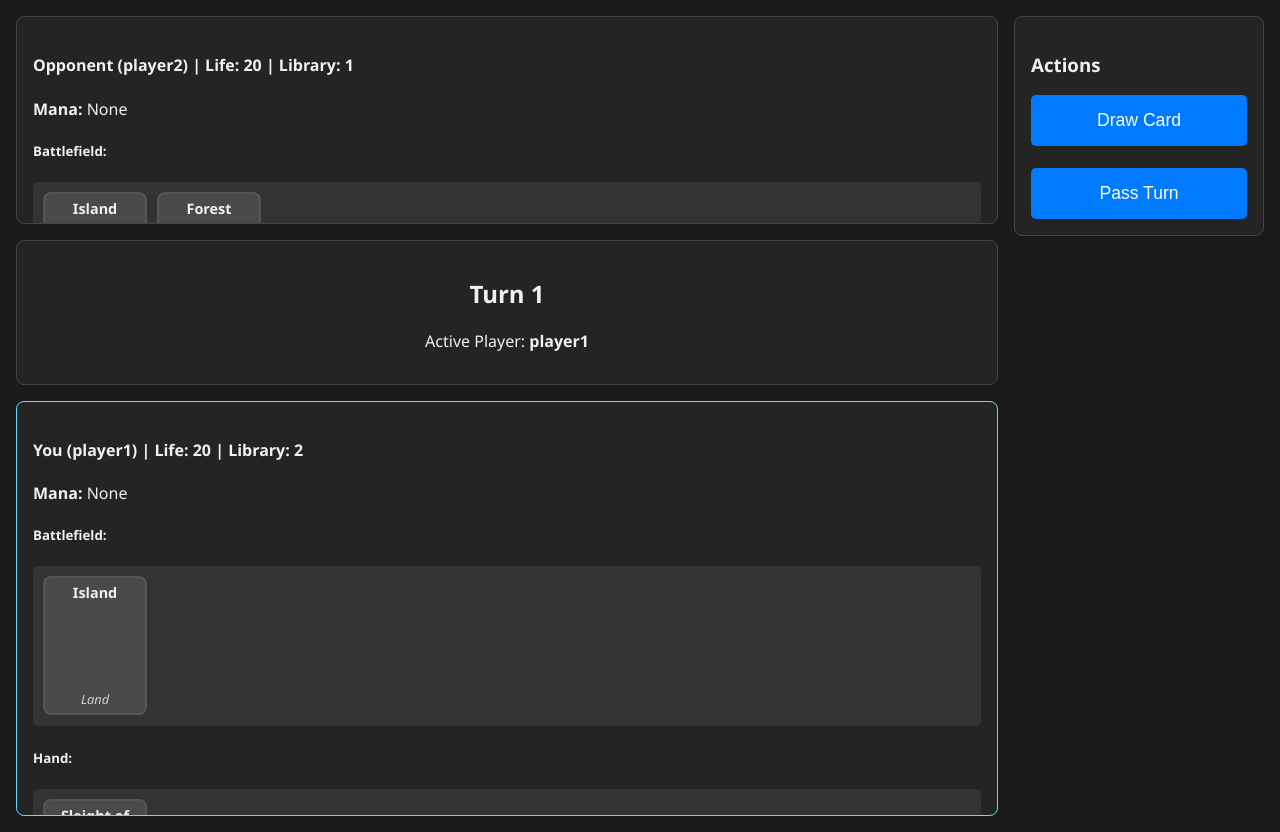
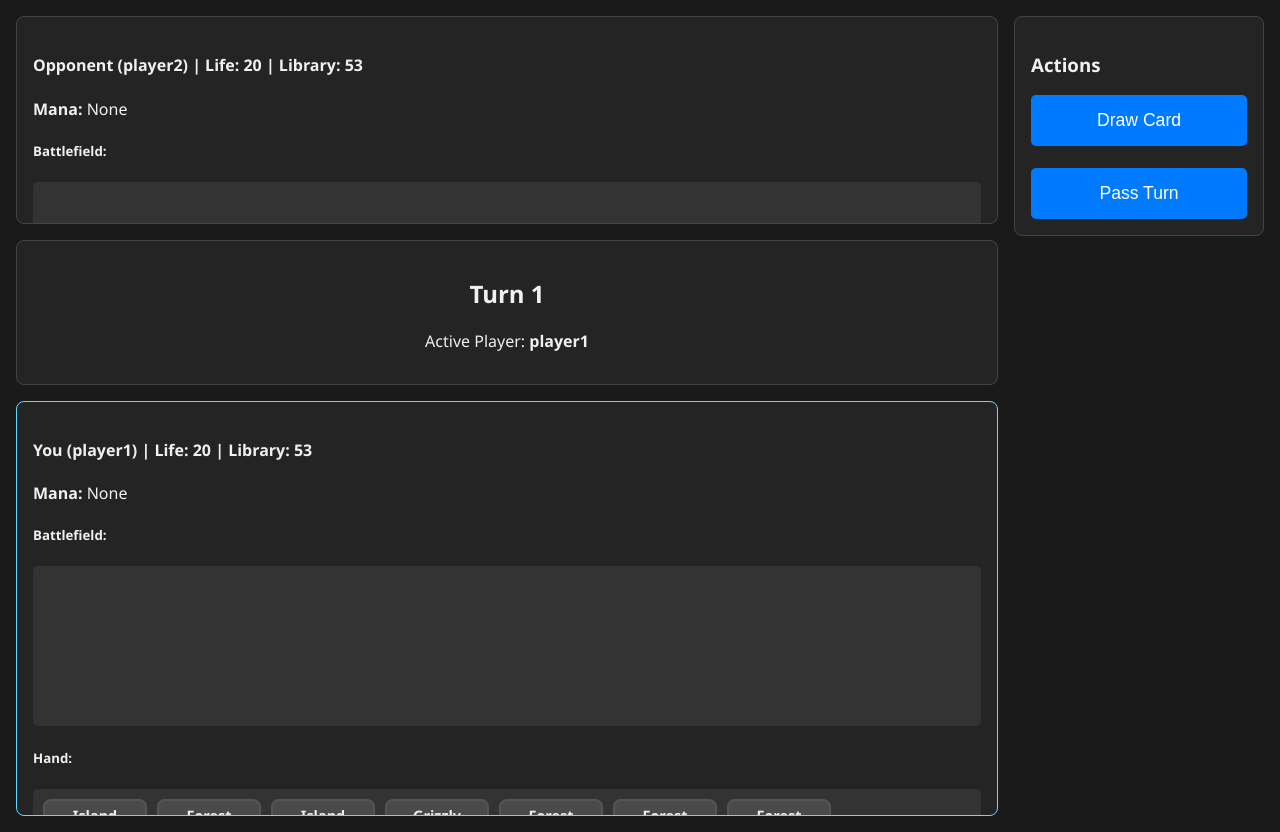
Before and after one commit to justdewit78/mtg-react-app, a React (Vite) app: page / in a window 1280 px wide. Built offline with nearby package versions, Linux system fonts and the light colour scheme.

Commit message:
Update gameStore.js

```diff
--- a/src/gameStore.js
+++ b/src/gameStore.js
@@ -1,41 +1,57 @@
 // src/gameStore.js
 import create from 'zustand';
 
-const initialCards = {
-  'island1': { id: 'island1', name: 'Island', type: 'Land', tapped: false, mana: 'U' },
-  'island2': { id: 'island2', name: 'Island', type: 'Land', tapped: false, mana: 'U' },
-  'forest1': { id: 'forest1', name: 'Forest', type: 'Land', tapped: false, mana: 'G' },
-  'grizzlyBears': { id: 'grizzlyBears', name: 'Grizzly Bears', type: 'Creature', tapped: false, cost: ['G', 'C'] },
-  'merfolkLooter': { id: 'merfolkLooter', name: 'Merfolk Looter', type: 'Creature', tapped: false, cost: ['U', 'C'] },
-  'sleightOfHand': { id: 'sleightOfHand', name: 'Sleight of Hand', type: 'Sorcery', cost: ['U'] },
+// Create a larger pool of cards to draw from
+const createCardPool = () => {
+  let pool = [];
+  for (let i = 0; i < 20; i++) {
+    pool.push({ id: `island${i}`, name: 'Island', type: 'Land', tapped: false, mana: 'U' });
+    pool.push({ id: `forest${i}`, name: 'Forest', type: 'Land', tapped: false, mana: 'G' });
+  }
+  for (let i = 0; i < 10; i++) {
+    pool.push({ id: `grizzlyBears${i}`, name: 'Grizzly Bears', type: 'Creature', tapped: false, cost: ['G', 'C'] });
+    pool.push({ id: `merfolkLooter${i}`, name: 'Merfolk Looter', type: 'Creature', tapped: false, cost: ['U', 'C'] });
+  }
+  return pool;
+};
+
+// Function to set up the initial state for a 4-player game
+const createInitialState = () => {
+  const players = {};
+  const playerIds = ['player1', 'player2', 'player3', 'player4'];
+
+  playerIds.forEach(id => {
+    // For each player, shuffle the deck and draw 7 cards
+    let cardPool = createCardPool();
+    const shuffledLibrary = cardPool.sort(() => Math.random() - 0.5);
+    const hand = shuffledLibrary.splice(0, 7); // Take the first 7 for the hand
+
+    players[id] = {
+      id: id,
+      life: 20,
+      hand: hand,
+      library: shuffledLibrary, // The rest are the library
+      battlefield: [], // Battlefield starts empty
+      graveyard: [],
+      manaPool: { W: 0, U: 0, B: 0, R: 0, G: 0, C: 0 },
+    };
+  });
+
+  return {
+    game: {
+      turnNumber: 1,
+      activePlayerId: 'player1',
+      currentPhase: 'main1',
+    },
+    players: players,
+  };
 };
 
 export const useGameStore = create((set, get) => ({
-  game: {
-    turnNumber: 1,
-    activePlayerId: 'player1',
-    currentPhase: 'main1',
-  },
-  players: {
-    'player1': {
-      id: 'player1',
-      life: 20,
-      hand: [initialCards['sleightOfHand']],
-      battlefield: [initialCards['island1']],
-      graveyard: [],
-      library: [initialCards['grizzlyBears'], initialCards['merfolkLooter']],
-      manaPool: { W: 0, U: 0, B: 0, R: 0, G: 0, C: 0 },
-    },
-    'player2': {
-      id: 'player2',
-      life: 20,
-      hand: [],
-      battlefield: [initialCards['island2'], initialCards['forest1']],
-      graveyard: [],
-      library: [initialCards['grizzlyBears']],
-      manaPool: { W: 0, U: 0, B: 0, R: 0, G: 0, C: 0 },
-    },
-  },
+  ...createInitialState(),
+
+  // The rest of your actions (tapCard, drawCard, passTurn) go here...
+  // They don't need to be changed.
 
   tapCard: (playerId, cardId) => set((state) => {
     if (state.game.activePlayerId !== playerId) return state;
@@ -73,15 +89,21 @@ export const useGameStore = create((set, get) => ({
   }),
 
   passTurn: () => set((state) => {
+    const playerIds = Object.keys(state.players);
+    const currentPlayerIndex = playerIds.indexOf(state.game.activePlayerId);
+    const nextPlayerIndex = (currentPlayerIndex + 1) % playerIds.length;
+    const nextPlayerId = playerIds[nextPlayerIndex];
+
     const currentPlayerId = state.game.activePlayerId;
-    const nextPlayerId = currentPlayerId === 'player1' ? 'player2' : 'player1';
     const nextPlayer = state.players[nextPlayerId];
+
     const untappedBattlefield = nextPlayer.battlefield.map(card => ({ ...card, tapped: false }));
     const resetPlayerMana = { W: 0, U: 0, B: 0, R: 0, G: 0, C: 0 };
+
     return {
       game: {
         ...state.game,
-        turnNumber: state.game.activePlayerId === 'player2' ? state.game.turnNumber + 1 : state.game.turnNumber,
+        turnNumber: nextPlayerId === 'player1' ? state.game.turnNumber + 1 : state.game.turnNumber,
         activePlayerId: nextPlayerId,
         currentPhase: 'untap',
       },
```
